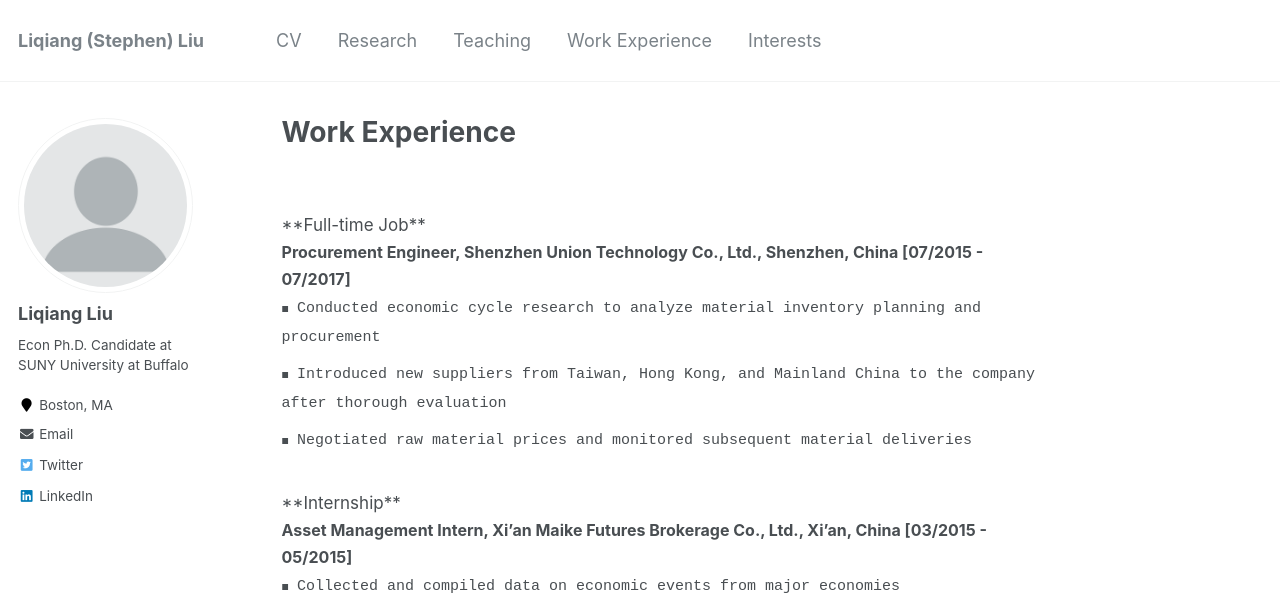
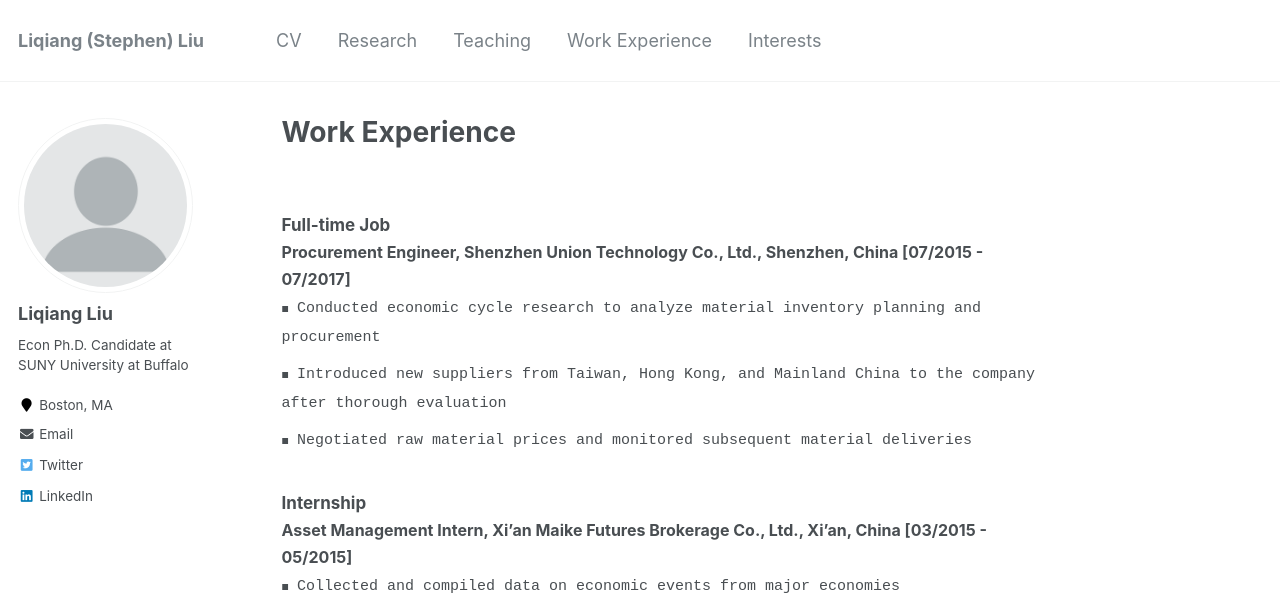
Before and after one commit to Liqiang-Liu/Liqiang-Liu.github.io, a Jekyll site: the page built from _pages/workexperience.md, in a window 1280 px wide. Shown: the top 602 px of the page. Built offline with Jekyll 4.4.1, drawn with Linux system fonts in a browser that asks for light colours.

Commit message:
Update workexperience.md

```diff
--- a/_pages/workexperience.md
+++ b/_pages/workexperience.md
@@ -23,7 +23,7 @@
 
 <br>
 <ul class="custom-bullet">
-<span style="font-size: 17px;"> **Full-time Job** </span><br>
+<span style="font-size: 17px;"><strong>Full-time Job</strong></span><br>
   <span style="font-size: 16px;"><strong>Procurement Engineer, Shenzhen Union Technology Co., Ltd., Shenzhen, China [07/2015 - 07/2017]</strong></span>
     <ul class="custom-bullet">
       <li><span style="font-size: 15px; font-family: monospace;">Conducted economic cycle research to analyze material inventory planning and procurement</span></li>
@@ -32,7 +32,7 @@
      </ul>
 <br>
 
-<span style="font-size: 17px;"> **Internship** </span><br>
+<span style="font-size: 17px;"><strong>Internship</strong></span><br>
   <span style="font-size: 16px;"><strong>Asset Management Intern, Xi’an Maike Futures Brokerage Co., Ltd., Xi’an, China [03/2015 - 05/2015]</strong></span>
     <ul class="custom-bullet">
       <li><span style="font-size: 15px; font-family: monospace;">Collected and compiled data on economic events from major economies</span></li>
```
